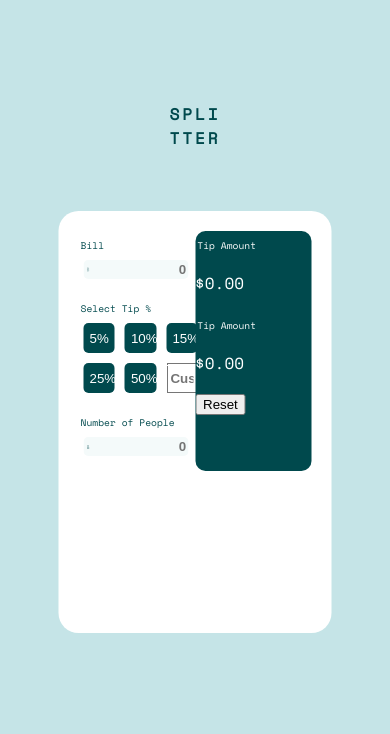
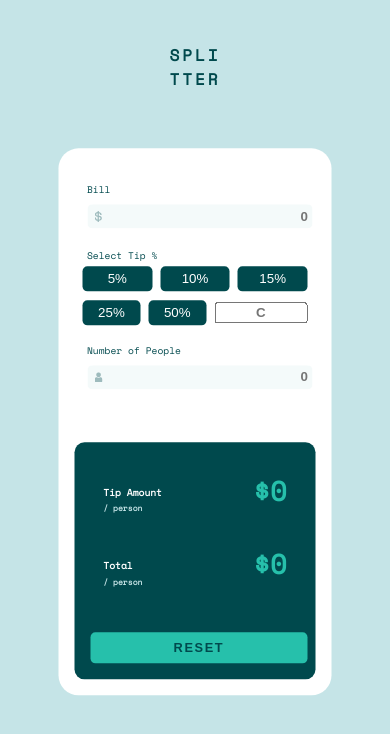
Before and after one commit to julaxe/React-TipCalculator, a React (Create React App) app in the folder tip-calculator/: page / in a window 390 px wide. Shown: the top 734 px of the page. Built offline with nearby package versions, Linux system fonts and the light colour scheme.

Commit message:
1rs attempt for responsiveness

```diff
--- a/tip-calculator/src/App.css
+++ b/tip-calculator/src/App.css
@@ -2,13 +2,12 @@ html{
   background: #c5e4e7;
 }
 .header{
-  position: absolute;
-  top: 15%;
-  left: 50%;
-  transform: translate(-50%, -50%);
+  padding: 2rem;
+  text-align: center;
+  width:100%;
   font-weight: 900;
   color: #00494d;
-  font-size: 8px;
+  font-size: 0.5rem;
   letter-spacing: 3px;
 }
 .calculator{
@@ -19,8 +18,7 @@ html{
   background: white;
   font-weight: 400;
   width:70%;
-  height:50%;
+  max-width: 700px;
   border-radius:20px;
-  padding: 20px;
   color: #00494d;
 }
--- a/tip-calculator/src/Calculator.css
+++ b/tip-calculator/src/Calculator.css
@@ -1,12 +1,20 @@
+
 *{
     box-sizing: border-box;
 }
+.form{
+   display: flex;
+   flex-wrap: wrap;
+}
+.form > *{
+    flex: 1 1 330px;
+}
 .left{
-    width: 90%;
-    height: 80%;
+    padding: 1.5rem;
 }
 .input{
-    padding-bottom: 10px;
+    padding-bottom: 0.5rem;
+    padding-top: 0.2rem;
 }
 .input input{
     width: 100%;
@@ -23,34 +31,53 @@
     background-image: url(./images/icon-dollar.svg);
     background-position: 3% 50%;
     background-repeat: no-repeat;
-    background-size: 3%;
+    background-size: 0.5rem;
 }
 #nofP{
     background-image: url(./images/icon-person.svg);
     background-position: 3% 50%;
     background-repeat: no-repeat;
-    background-size: 3%;
+    background-size: 0.5rem;
 }
 .select-Tip{
     width: 100%;
-    margin: 5px;
-    display: grid;
-    grid-template-columns: 30% 30% 30%;
-    grid-template-rows: 30px 30px;
-    grid-gap: 10px;
-    padding-bottom: 10px;
+    display: flex;
+    gap: 0.5em;
+    flex-wrap: wrap;
+    padding-bottom: 0.5rem;
 }
-.select-Tip button{
+.select-Tip > * {
+    flex: 1 0 25%;
+}
+.tip-option > input{
+    width: 100%;
+    min-width: 7em;
+
+}
+.select-Tip input{
+    font-weight: 600;
+    color: #00494d;
+    text-align: center;
+}
+.cl-button{
+    width:100%;
+    padding: 0.3rem;
     background-color:  #00494d;
     color: white;
     border: none;
     border-radius: 5px;
 }
-.select-Tip input{
-    width: auto;
-    font-weight: 600;
+.cl-button-active{
+    background-color:  #26c0ab;
     color: #00494d;
-    text-align: center;
+    border: none;
+    border-radius: 5px;
+}
+.cl-button:hover{
+    background-color:  #0f99a0;
+    color: white;
+    border: none;
+    border-radius: 5px;
 }
 label{
     font-size: 60%;
@@ -59,11 +86,42 @@ label{
 .right{
     background-color: #00494d;
     width:100%;
-    height:100%;
     border-radius: 10px;
     color: white;
+    margin: 1rem;
 }
-form{
+.result-template{
+    margin: 1.7rem;
     display: grid;
-    grid-template-columns: 50% 50%;
+    font-size: 0.6rem;
+    grid-template:
+            "a  c"
+            "b  c"
 }
+.result-template p{
+    margin: 0.1rem;
+    font-weight: 600;
+}
+.person{
+    font-size: 0.5rem;
+    color: #c5e4e7;
+}
+.result{
+    font-size: 1.7rem;
+    grid-area: c;
+    text-align: right;
+    color: #26c0ab;
+    font-weight: bold;
+}
+.reset{
+    margin:1rem;
+    padding: 0.5rem;
+    width: 90%;
+    border: none;
+    font-size: 0.8rem;
+    font-weight: 700;
+    border-radius: 5px;
+    background-color:#26c0ab;
+    color: #00494d;
+    letter-spacing: 0.1rem;
+}
--- a/tip-calculator/src/Calculator.js
+++ b/tip-calculator/src/Calculator.js
@@ -2,51 +2,98 @@ import React from 'react'
 import './Calculator.css';
 
 export default function Calculator() {
+    const bill = React.useRef(0);
+    const people = React.useRef(0);
+    const [result, setResult] = React.useState({tip : 0, total : 0 })
+    const [error, setError] = React.useState(null);
+
+    const tipArray = [5,10,15,25,50];
+    const [stArray, setStArray] = React.useState(tipArray.map(
+        tip => {
+            return ({tip: tip, active: false})
+        }
+    ))
+    function onChangeHandler(event){
+    }
+    function onClickHandler(event){
+        if(people.current.value <= 0)
+        {
+            setError("Set a proper number");
+            return
+        }
+        setError(null);
+        const newTip = parseInt(event.target.value);
+        setStArray(stArray.map(
+            e => {
+                if(newTip === e.tip){
+                    return {tip: e.tip, active: true}
+                }else{
+                    return {tip: e.tip, active: false}
+                }
+            }
+        ))
+
+        const TipAmount = (bill.current.value / people.current.value) * (newTip / 100)
+        const total = (bill.current.value / people.current.value) + TipAmount
+        console.log(TipAmount)
+        setResult({tip:TipAmount.toFixed(2), total: total.toFixed(2)})
+    }
+
+    function reset(){
+
+    }
+
+    function Button(props) {
+        return(
+            <div className="tip-option">
+                <button className={props.active ? "cl-button-active" : "cl-button"}
+                value={props.percentage}
+                onClick={onClickHandler}>
+                    {props.percentage}%
+                </button>
+            </div>
+        )
+    }
+
     return (
-        <form>
+        <div className="form">
             <div className="left">
                 <div className="input">
                     <label htmlFor="bill">Bill</label><br></br>
-                    <input id="bill" type="text" placeholder="0"/>
+                    <input ref={bill} id="bill" type="text" placeholder="0" onChange={onChangeHandler}/>
                 </div>
                 <label className="label">Select Tip %</label>
                 <div className="select-Tip">
-                    <button>
-                    5%
-                    </button>
-                    <button>
-                    10%
-                    </button>
-                    <button>
-                    15%
-                    </button>
-                    <button>
-                    25%
-                    </button>
-                    <button>
-                    50%
-                    </button>
-                    <input type="text" id="customTip" placeholder="Custom"/>
+                    {stArray.map(e =>
+                        <Button key={e.tip} percentage={e.tip} active={e.active} />
+                    )}
+                    <div className="tip-option">
+                        <input type="text" id="customTip" placeholder="C"/>
+                    </div>
                 </div>
                 <div className="input">
-                    <label htmlFor="nofP">Number of People</label><br></br>
-                    <input id="nofP" type="text" placeholder="0" />
-                </div>
-            </div>
-            <div className="right">
-                <div className="Tip-amount">
-                    <label>Tip Amount</label>
-                    <p>$0.00</p>
-                </div>
-                <div className="Total">
-                    <label>Tip Amount</label>
-                    <p>$0.00</p>
-                </div>
-                <div>
-                    <button>Reset</button>
+                    <label htmlFor="nofP">Number of People</label>{error ? <label>{error}</label>: ''}<br></br>
+                    <input ref={people} id="nofP" type="text" placeholder="0" />
                 </div>
             </div>
 
-        </form>
+            <div className="right">
+                <div className="result-template">
+                    <p className="name"><br></br>Tip Amount</p>
+                    <p className="result">${result.tip}</p>
+                    <p className="person">/ person</p>
+                </div>
+                <div className="result-template">
+                    <p className="name"><br></br>Total</p>
+                    <p className="result">${result.total}</p>
+                    <p className="person">/ person</p>
+
+                </div>
+                <div>
+                    <button className="reset">RESET</button>
+                </div>
+            </div>
+
+        </div>
     )
 }
```
